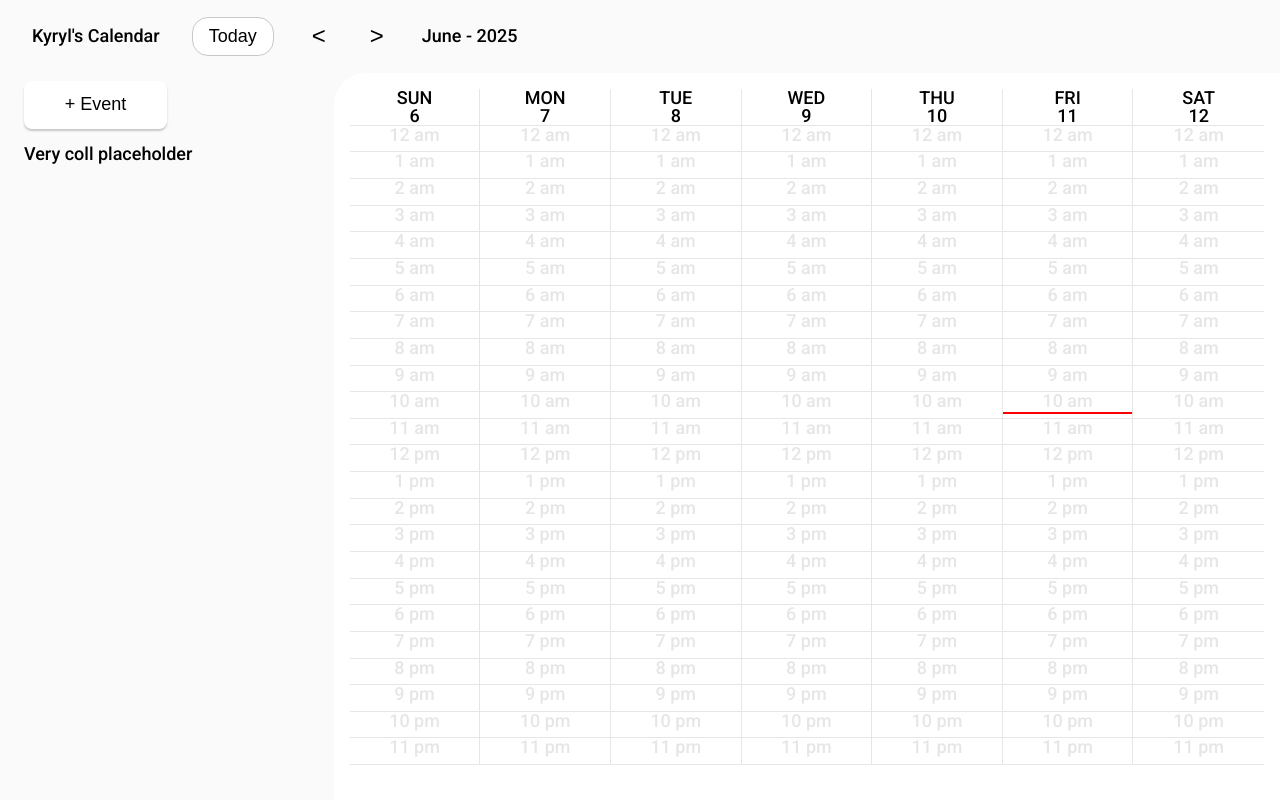
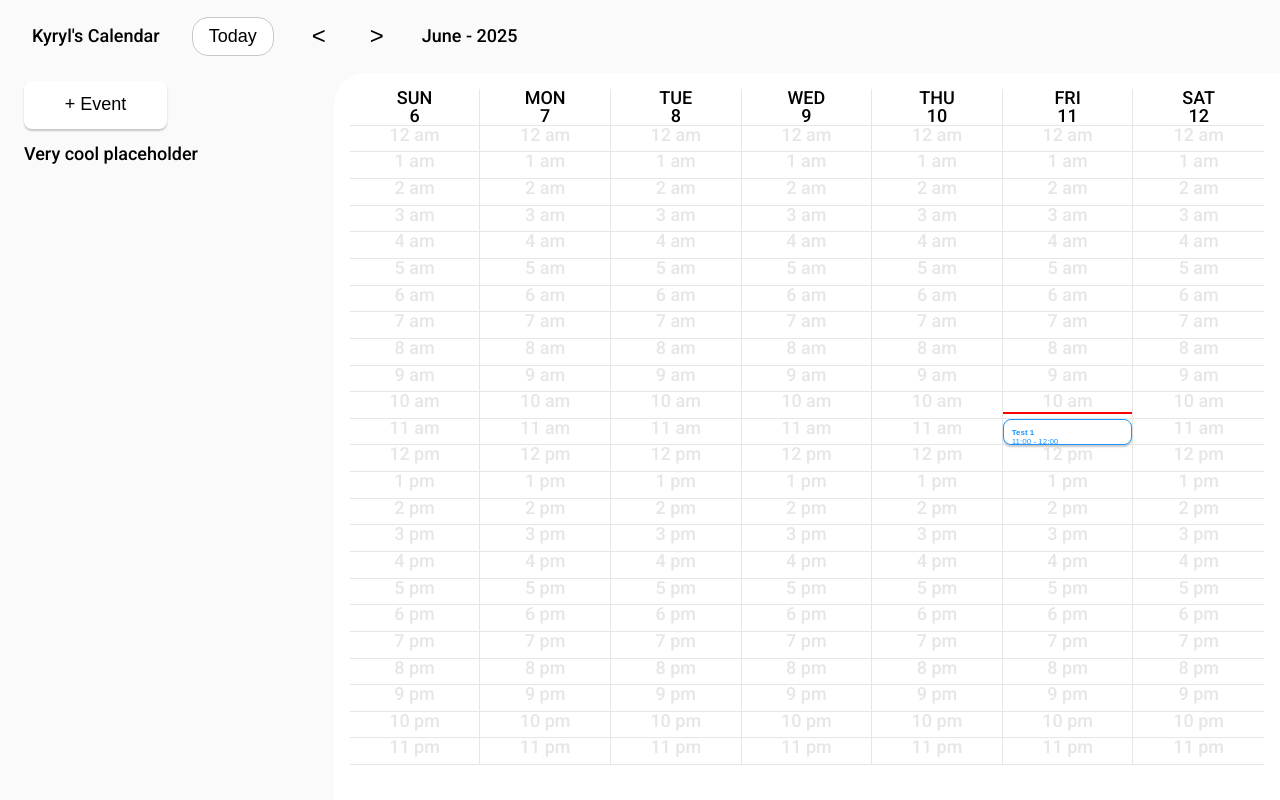
Before and after one commit to Swanchick/wix-calendar, a React (Vite) app: page / in a window 1280 px wide. Built offline with nearby package versions, Linux system fonts and the light colour scheme.

Commit message:
Added test events

```diff
--- a/src/calendar/arrow.tsx
+++ b/src/calendar/arrow.tsx
@@ -1,8 +1,9 @@
 import React, { ReactElement, useEffect, useState } from "react";
 import { getCurrentSecondsInPercentage } from "../global";
 
-export function Arrow() {
-    const [position, setPosition] = useState(0);
+export function Arrow(): ReactElement {
+    const date = new Date();
+    const [position, setPosition] = useState(getCurrentSecondsInPercentage(date));
 
     useEffect(() => {
         const interval = setInterval(() => {
--- a/src/calendar/calendar.tsx
+++ b/src/calendar/calendar.tsx
@@ -1,8 +1,8 @@
-import React from "react";
+import React, { ReactElement } from "react";
 import { SideContainer } from "./sideContainer";
 import { WeekContainer } from "./weekContainer";
 
-export function Calendar() {
+export function Calendar(): ReactElement {
     return (
         <div className="main-container">
             <SideContainer/>
--- /dev/null
+++ b/src/calendar/event/event.tsx
@@ -0,0 +1,42 @@
+import React, {ReactElement, useState} from "react";
+import { getCurrentSecondsInPercentage } from "../../global";
+
+type EventProps = {title: string, start: Date, end: Date, description: string};
+
+
+function formatTime(start: Date, end: Date): string {
+    let startHours = start.getHours();
+    let startHoursStr = String(startHours).padStart(2, "0");
+
+    let startMinutes = start.getMinutes();
+    let startMinutesStr = String(startMinutes).padStart(2, "0");
+
+    let endHours = end.getHours();
+    let endHoursStr = String(endHours).padStart(2, "0");
+
+    let endMinutes = end.getMinutes();
+    let endMinutesStr = String(endMinutes).padStart(2, "0");
+
+    return `${startHoursStr}:${startMinutesStr} - ${endHoursStr}:${endMinutesStr}`;
+}
+
+
+export function WixEvent({title, start, end, description}: EventProps): ReactElement {
+    const position = getCurrentSecondsInPercentage(start);
+    const endPosition = getCurrentSecondsInPercentage(end);
+    const height = endPosition - position;
+
+    const handleEventClick = (_) => {
+        console.log("Hello World");
+    };
+
+    return (
+        <button className="event-mark" onClick={handleEventClick} style={{
+            top: `${position}%`,
+            height: `${height}%`
+        }}>
+            <p className="event-panel-title">{title}</p>
+            <p>{formatTime(start, end)}</p>
+        </button>
+    );
+}
--- a/src/calendar/sideContainer.tsx
+++ b/src/calendar/sideContainer.tsx
@@ -4,7 +4,7 @@ export function SideContainer(): ReactElement {
     return (
         <div className="side-container">
             <button className="button side-button" id="open-event-window"> + Event</button>
-            <h2>Very coll placeholder</h2>
+            <h2>Very cool placeholder</h2>
         </div>
     );
 }
--- a/src/calendar/weekContainer.tsx
+++ b/src/calendar/weekContainer.tsx
@@ -4,6 +4,7 @@ import { WeekElement } from "./weekElement";
 import { Month } from "../utils/month";
 import { TimeElements } from "./timeElements";
 import { Arrow } from "./arrow";
+import { WixEvent } from "./event/event"
 
 function getPreviousMonth(month: Month): Month {
     const previousMonth = month.position - 1;
@@ -116,11 +117,24 @@ function generateDayElement(isCurrentDay: boolean, isLastDay: boolean): ReactEle
     const lastDayClass = !isLastDay ? "right-border" : "";
     const finalClassName = `day-container ${lastDayClass}`;
 
+    const start = new Date(2025, 6, 14, 11, 0);
+    const end = new Date(2025, 6, 14, 12, 0);
+
+    const event = (<WixEvent
+        title="Test 1"
+        start={start}
+        end={end}
+        description="Blah blah blah"
+    />);
+
     return (
         <div className={finalClassName}>
             <TimeElements/>
             {isCurrentDay ? (
-                <Arrow/>
+                <>
+                    <Arrow/>
+                    {event}
+                </>
             ) : null}
         </div>
     );
@@ -133,7 +147,6 @@ function generateDayElements(currentDayInWeek: number, week: Array<Date>): Array
     for (let i = 0; i < DAYS_IN_WEEK; i++) {
         const isCurrentDay = i === currentDayInWeek;
         const isLastDay = i === DAYS_IN_WEEK - 1;
-
         const day = generateDayElement(isCurrentDay, isLastDay);
 
         elements.push(day);
--- a/src/global.tsx
+++ b/src/global.tsx
@@ -3,38 +3,7 @@ import { Month } from "./utils/month"
 
 export const EVENT_LOCAL_STORAGE = "wix-calendar-events";
 
-
-export const WEEK_DATES_ID = "week-dates";
-export const DAYS_CONTAINER_ID = "days-container";
 export const ARROW_ID = "arrow";
-export const WEEK_NAMES_CONTAINER_ID = "week-names-container";
-export const EVENT_WINDOW_ID = "event-window";
-export const OPEN_EVENT_WINDOW_ID = "open-event-window";
-export const CREATE_EVENT_BUTTON_ID = "create-event-button";
-export const CLOSE_EVENT_BUTTON_ID = "close-event-button";
-export const EVENT_FORM_ID = "event-form";
-export const EVENT_DETAILS_ID = "event-details";
-
-export const CURRENT_DATE_ID = "current-date";
-
-// Detail element ids
-export const DETAILS_TITLE_ID = "event-details-title";
-export const DETAILS_TIMES_ID = "event-details-times";
-export const DETAILS_DESCRIPTION_ID = "event-details-description";
-
-
-// Form element ids
-export const FORM_TITLE_ID = "event-title";
-export const FORM_TITLE_WARNING_ID = "title-warning";
-
-export const FORM_DESCRIPTION_ID = "event-description";
-export const FORM_DESCRIPTION_WARNING_ID = "description-warning";
-
-const FORM_START_TIME_ID = "event-start-time";
-const FORM_START_TIME_WARNING_ID = "start-time-warning";
-
-export const FORM_END_TIME_ID = "event-end-time";
-export const FORM_END_TIME_WARNING_ID = "end-time-warning";
 
 // Year, month and day constants
 export const DAY_NAMES = [
```
Also changed, not shown: src/calendar/event/eventForm.tsx (added), src/calendar/event/eventManager.tsx (added).
